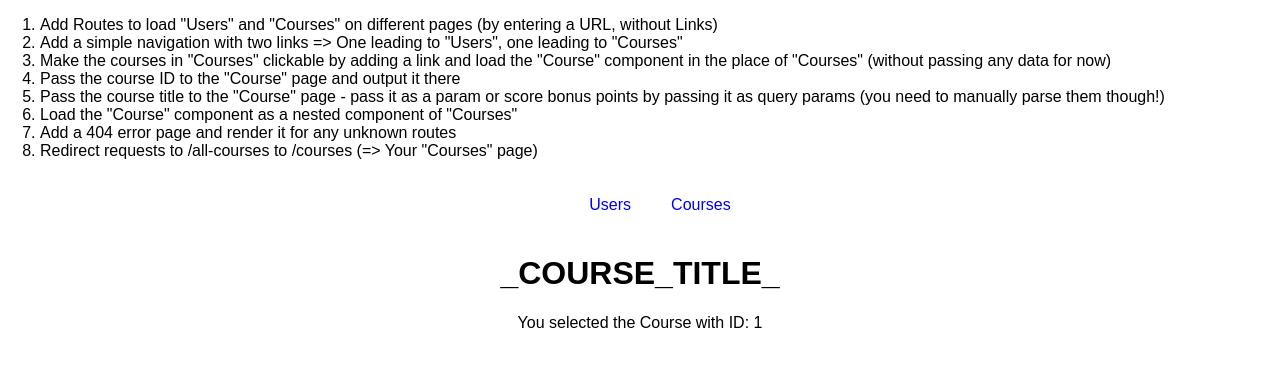
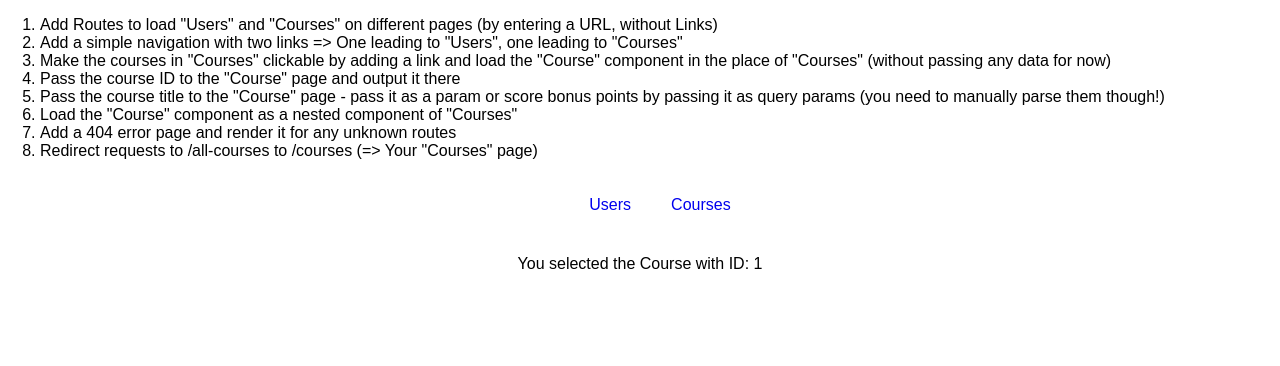
Before and after one commit to smarigowda/routing--assignment-problem, a React (Create React App) app: page /1 in a window 1280 px wide. Shown: the top 366 px of the page. Built offline with nearby package versions, Linux system fonts and the light colour scheme.

Commit message:
passing query string and extracting

```diff
--- a/src/containers/Course/Course.js
+++ b/src/containers/Course/Course.js
@@ -5,9 +5,11 @@
         console.log(this.props);
     }
     render () {
+        let queryString = new URLSearchParams(this.props.location.search);
+
         return (
             <div>
-                <h1>_COURSE_TITLE_</h1>
+                <h1>{queryString.get('title')}</h1>
                 <p>You selected the Course with ID: {this.props.match.params.id}</p>
             </div>
         );
--- a/src/containers/Courses/Courses.js
+++ b/src/containers/Courses/Courses.js
@@ -21,7 +21,12 @@
                     {
                         this.state.courses.map( course => {
                             return (
-                                <Link to={"/" + course.id } key={course.id}>
+                                <Link to={
+                                    {
+                                        pathname: '/' + course.id,
+                                        search: '?title=' + course.title,
+                                    }
+                                } key={course.id}>
                                     <article className="Course">{course.title}</article>
                                 </Link>
                             );
```
